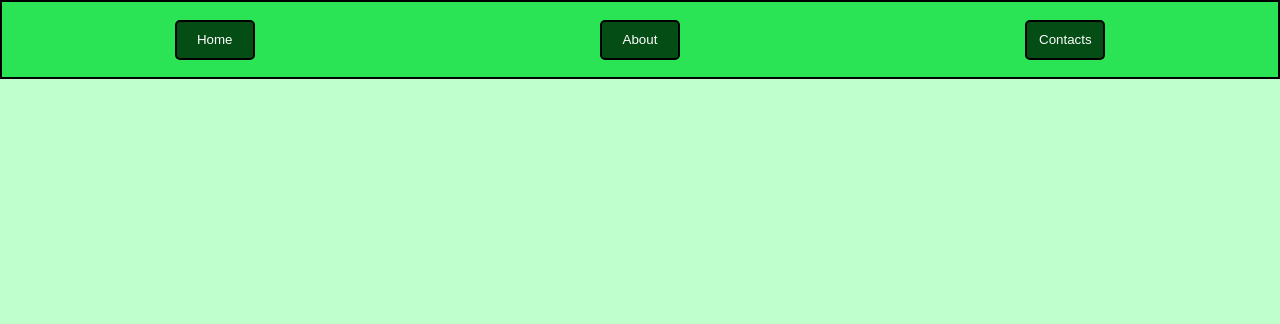
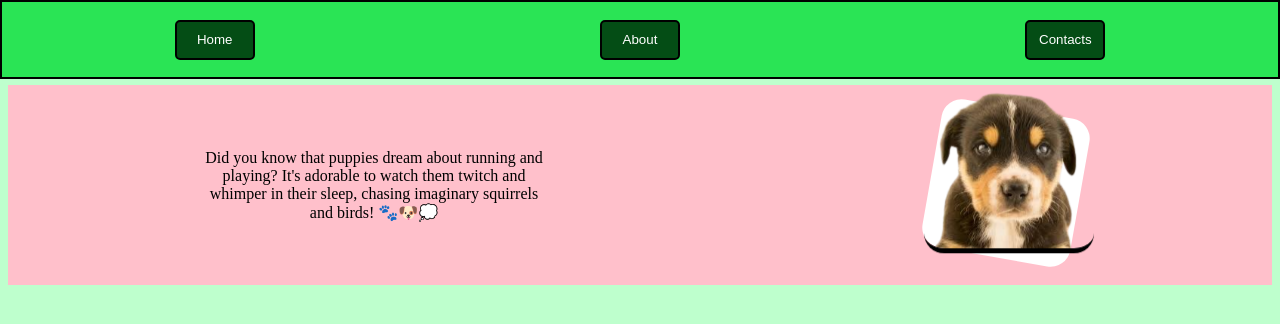
Before and after one commit to sanatan223/me, a plain HTML site: page index.html in a window 1280 px wide. Drawn offline with Linux system fonts and the light colour scheme.

Commit message:
added a about tab with a profile pic and some text about it

```diff
--- a/index.html
+++ b/index.html
@@ -10,5 +10,15 @@
         <button class="btn1 js-btn">About</button>
         <button class="btn1 js-btn">Contacts</button>
     </div>
+    <div class="about">
+        <div class="abouttexts">
+            Did you know that puppies dream about running and playing? It's adorable to watch them twitch and whimper in their sleep, chasing imaginary squirrels and birds! 🐾🐶💭</div>
+        <div>
+            <div class="mepic">
+
+                <img class="pic" src="puppy-removebg-preview.png">
+            </div>
+        </div>
+    </div>
 </body>
 </html>
--- a/styles/navbar.css
+++ b/styles/navbar.css
@@ -32,3 +32,38 @@ body{
     background-color: #7ff29a;
     color: black;
 }
+
+.about{
+    margin-top: 85px;
+    background-color: pink;
+    height: 200px;
+    display: flex;
+    justify-content: space-around;
+    align-items: center;
+}
+
+.abouttexts{
+    width: 350px;
+    text-align: center;
+    size: 10px;
+}
+
+.mepic{
+    height: 150px;
+    width: 150px;
+    background-color: white;
+    border-radius: 20px;
+    rotate: 10deg;
+    display: inline-block;
+    position: relative;
+}
+
+.pic{
+    height: 170px;
+    position: absolute;
+    rotate: -10deg;
+    top: -30px;
+    left: -10px;
+    border-bottom: 5px solid black;
+    border-radius: 20px;
+}
```
Also changed, not shown: puppy-removebg-preview.png (added).
